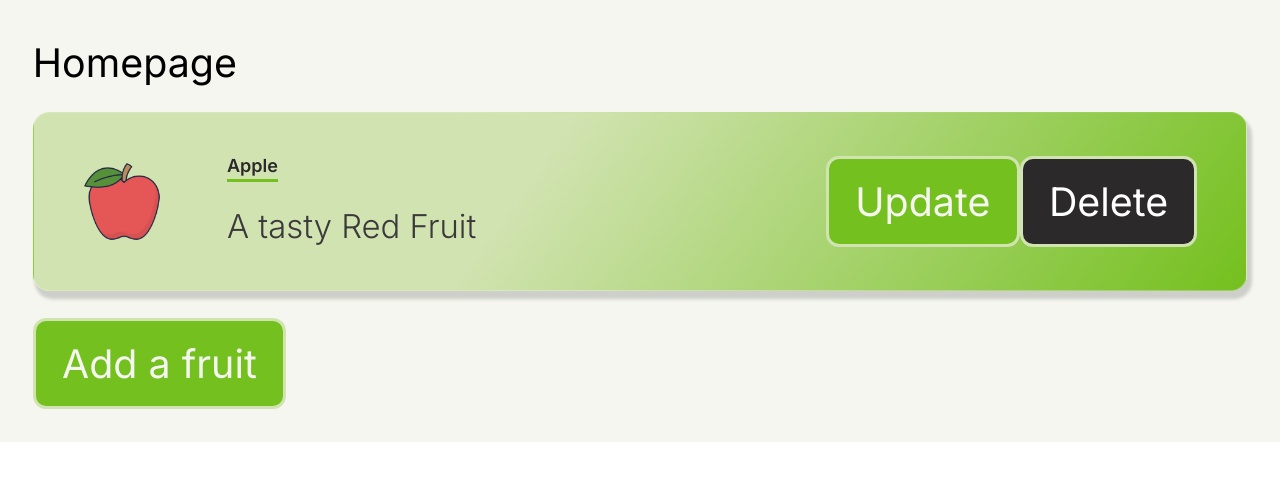
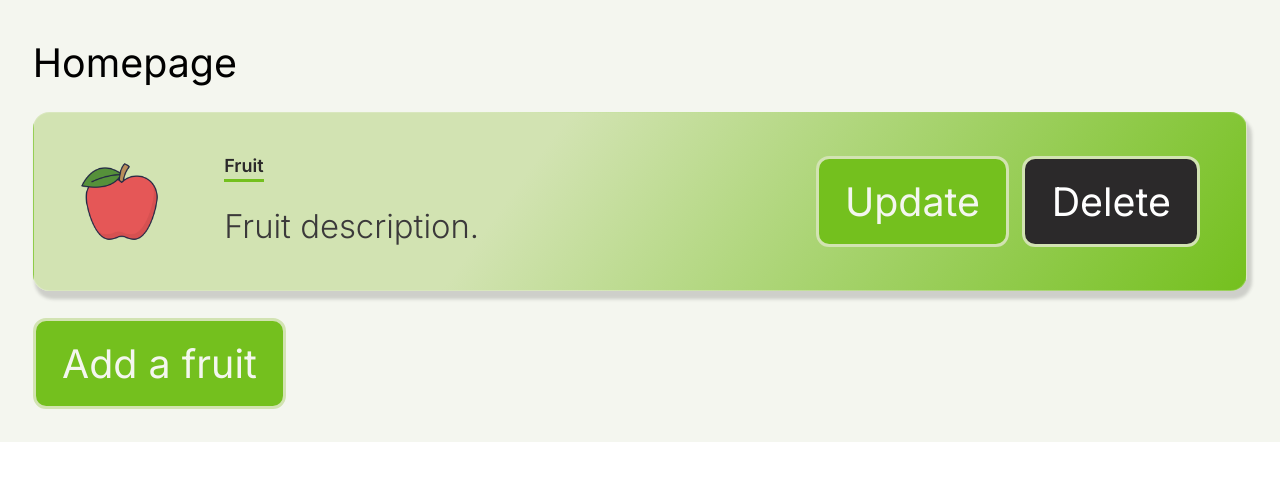
Before and after one commit to avangardewashere/fruit-basket, a Next.js app: page / in a window 1280 px wide. Shown: the top 480 px of the page. Built offline with nearby package versions, Linux system fonts and the light colour scheme.

Commit message:
modularized/card

```diff
--- /dev/null
+++ b/components/card/index.module.scss
@@ -0,0 +1,57 @@
+.card {
+  margin-block: 6rem 8rem;
+  display: flex;
+  gap: 20rem;
+  padding: 12rem 14rem;
+  border: solid 0.5rem #f4f6ef30;
+  box-shadow: 1rem 2rem 1rem 0.5rem #2b292a30;
+  border-radius: 5rem;
+  align-items: center;
+  background: linear-gradient(306deg, #74c01e 0%, rgba(210, 227, 178, 1) 60%);
+  justify-content: space-around;
+  img {
+    width: 24rem;
+    height: 24rem;
+  }
+  .info {
+    width: 60%;
+    display: flex;
+    align-items: center;
+    gap: 20rem;
+  }
+  .details {
+    display: flex;
+    flex-direction: column;
+    color: #2b292a;
+    gap: 6rem;
+    h1 {
+      font-size: large;
+      font-weight: 600;
+      width: fit-content;
+      border-bottom: #74c01e 1rem solid;
+    }
+    span {
+      // line-height:8rem;
+      font-size: 10rem;
+      color: #3b393a;
+      font-weight: 300;
+    }
+  }
+
+  .actions {
+    display: flex;
+    gap: 4rem;
+    button:last-child {
+      background: #2b292a;
+      color: #fff;
+    }
+  }
+  button {
+    padding: 4rem 8rem;
+    border-radius: 4rem;
+    color: #f4f6ef;
+
+    border: #d2e3b2 1rem solid;
+    background: #74c01e;
+  }
+}
--- /dev/null
+++ b/components/card/index.tsx
@@ -0,0 +1,37 @@
+import { memo } from "react";
+import clsx from "clsx";
+import style from "./index.module.scss";
+import appleImg from "@/assets/img/apple.png";
+import Image from "next/image";
+import Link from "next/link";
+
+interface ICard {
+  title?: string;
+  details?: string;
+  id?:string;
+}
+
+const Card = memo(function Card({ title, details,id }: ICard) {
+  return (
+    <div className={clsx(style.card)}>
+      <div className={clsx(style.info)}>
+        <Image src={appleImg} alt="" />
+
+        <div className={style.details}>
+          <h1>{title ?? "Fruit"}</h1>
+          <span>{details ?? "Fruit description."}</span>
+        </div>
+      </div>
+      <div className={clsx(style.actions)}>
+        <button>
+          <Link href={"/updateFruit/"+id}>Update</Link>
+        </button>
+        <button>
+          <Link href={"/addFruit"}>Delete</Link>
+        </button>
+      </div>
+    </div>
+  );
+});
+
+export default Card;
--- a/components/homepage/index.module.scss
+++ b/components/homepage/index.module.scss
@@ -44,6 +44,8 @@
     }
 
 	.actions{
+		display:flex;
+		gap:4rem;
 		button:last-child{
 			background:#2B292A;
 			color:#fff;
--- a/components/homepage/index.tsx
+++ b/components/homepage/index.tsx
@@ -4,30 +4,15 @@ import style from "./index.module.scss";
 import appleImg from "@/assets/img/apple.png";
 import Image from "next/image";
 import Link from "next/link";
+import Card from "../card";
 
 const Homepage = memo(function Homepage() {
   return (
     <div className={clsx(style.container)}>
       <div>Homepage</div>
 
-      <div className={clsx(style.card)}>
-        <div className={clsx(style.info)}>
-          <Image src={appleImg} alt="" />
 
-          <div className={style.details}>
-            <h1>Apple</h1>
-            <span>A tasty Red Fruit</span>
-          </div>
-        </div>
-        <div className={clsx(style.actions)}>
-          <button>
-            <Link href={"/addFruit"}>Update</Link>
-          </button>
-          <button>
-            <Link href={"/addFruit"}>Delete</Link>
-          </button>
-        </div>
-      </div>
+      <Card />
 
       <button>
         <Link href={"/addFruit"}>Add a fruit</Link>
```
